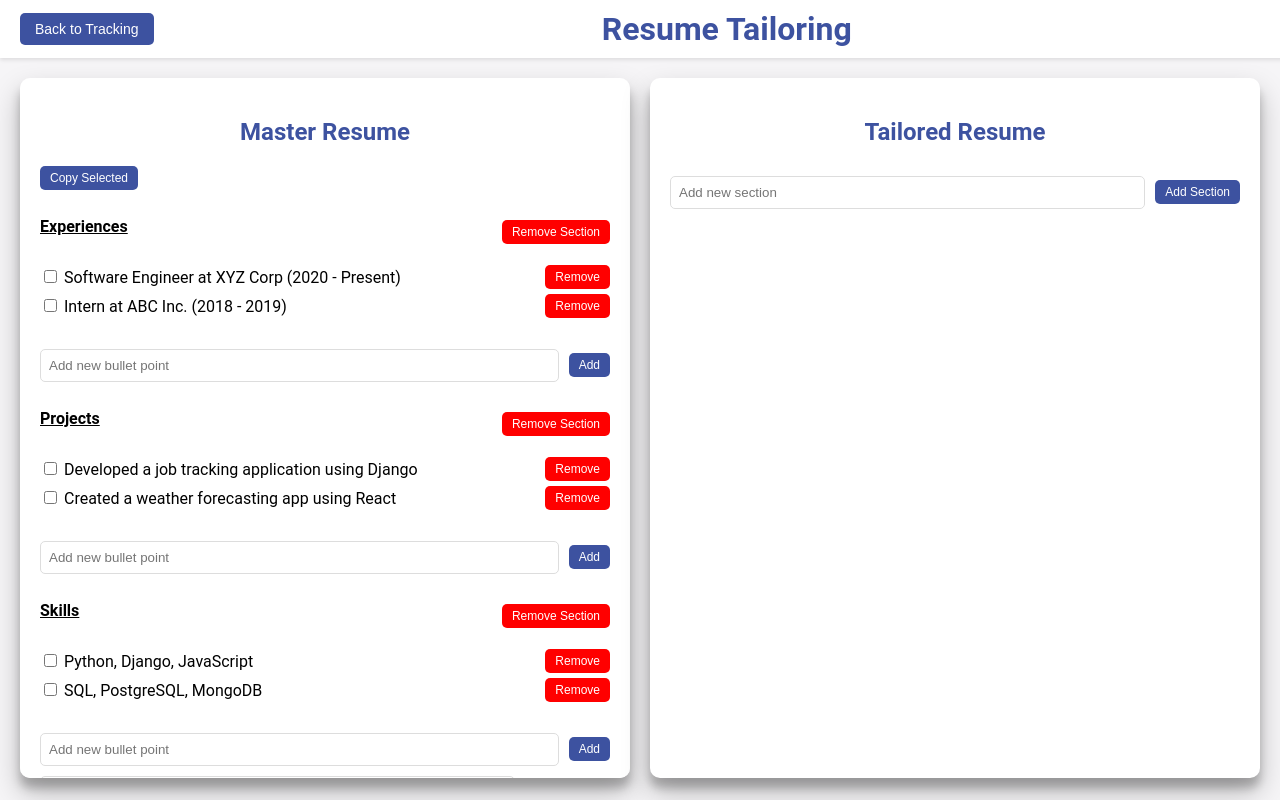
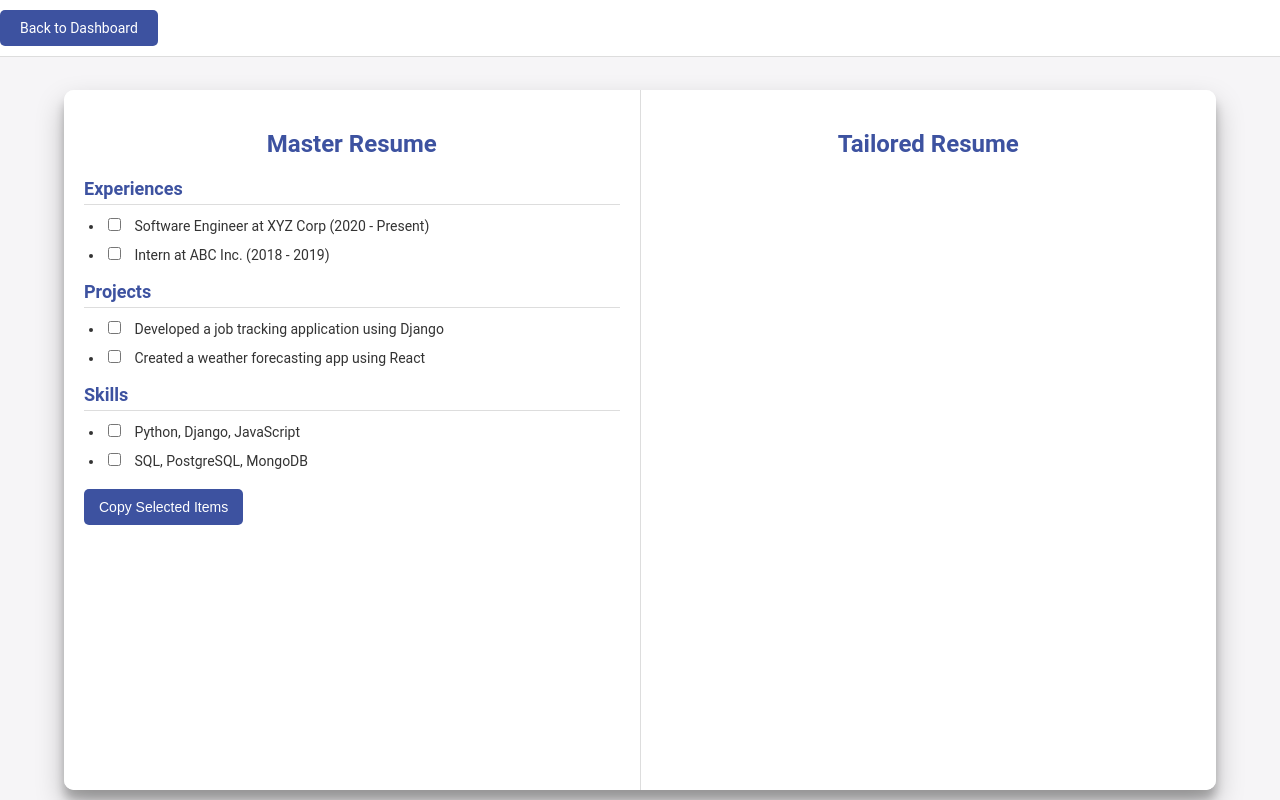
Before and after one commit to CMPUT-401/job-tracker, a Django app: page /resume-tailor/ in a window 1280 px wide. Run offline with Django 5.2, Linux system fonts and the light colour scheme.

Commit message:
Revert "Resume stuff"
This reverts commit 632cc4a54893922f04234682fb490db65b31c6cd.

```diff
--- a/hackathon_group1/settings.py
+++ b/hackathon_group1/settings.py
@@ -80,7 +80,6 @@ DATABASES = {
         'NAME': BASE_DIR / 'db.sqlite3',
     }
 }
-SESSION_ENGINE = 'django.contrib.sessions.backends.db'
 
 
 # Password validation
--- a/myapp/templates/resume_tailor.html
+++ b/myapp/templates/resume_tailor.html
@@ -4,255 +4,180 @@
     <meta charset="UTF-8">
     <meta name="viewport" content="width=device-width, initial-scale=1.0">
     <title>Resume Tailoring</title>
+    {% load static %}
+    <link rel="stylesheet" href="{% static 'styles.css' %}">
     <style>
-        /* General Styles */
         body {
+            margin: 0;
+            padding: 0;
             font-family: 'Roboto', sans-serif;
             background: #f6f5f7;
-            margin: 0;
             display: flex;
             flex-direction: column;
-            height: 100vh;
+            align-items: center;
         }
 
-        header {
+        .header {
             width: 100%;
-            background-color: #ffffff;
-            box-shadow: 0 2px 4px rgba(0, 0, 0, 0.1);
             display: flex;
-            align-items: center;
-            justify-content: space-between;
+            justify-content: flex-start;
             padding: 10px 20px;
-            position: sticky;
+            background: #ffffff;
+            border-bottom: 1px solid #ddd;
+            position: fixed;
             top: 0;
             z-index: 1000;
         }
 
-        header h1 {
-            font-size: 32px;
-            color: #3D52A0;
-            margin: 0 auto;
-            text-align: center;
-        }
-
-        .back-button {
+        .header .back-button {
             background-color: #3D52A0;
             color: white;
             border: none;
             border-radius: 5px;
-            padding: 8px 15px;
+            padding: 10px 20px;
+            font-size: 14px;
+            cursor: pointer;
+            text-decoration: none;
+            transition: background-color 0.3s ease;
+        }
+
+        .header .back-button:hover {
+            background-color: #2E3D76;
+        }
+
+        .container {
+            display: flex;
+            justify-content: space-between;
+            align-items: flex-start;
+            width: 90%;
+            max-width: 1400px;
+            margin-top: 80px; /* Add space for the fixed header */
+            height: calc(100vh - 100px); /* Adjust height minus header space */
+            background: white;
+            border-radius: 10px;
+            box-shadow: 0 14px 28px rgba(0, 0, 0, 0.25), 0 10px 10px rgba(0, 0, 0, 0.22);
+            overflow: hidden;
+        }
+
+        .resume-section {
+            width: 48%;
+            height: 100%;
+            padding: 20px;
+            overflow-y: auto;
+            background: #ffffff;
+            border-right: 1px solid #ddd;
+        }
+
+        .resume-section:last-child {
+            border-right: none;
+        }
+
+        .resume-section h2 {
+            text-align: center;
+            color: #3D52A0;
+            margin-bottom: 20px;
+        }
+
+        .resume-section h3 {
+            color: #3D52A0;
+            margin-bottom: 10px;
+            border-bottom: 1px solid #ddd;
+            padding-bottom: 5px;
+            font-size: 18px;
+        }
+
+        ul {
+            padding-left: 20px;
+            margin: 0;
+            list-style-type: disc;
+        }
+
+        ul li {
+            margin-bottom: 10px;
+            font-size: 14px;
+            color: #333;
+        }
+
+        input[type="checkbox"] {
+            margin-right: 10px;
+        }
+
+        .resume-section form button {
+            margin-top: 10px;
+            background-color: #3D52A0;
+            color: white;
+            border: none;
+            border-radius: 5px;
+            padding: 10px 15px;
             font-size: 14px;
             cursor: pointer;
             transition: background-color 0.3s ease;
         }
 
-        .back-button:hover {
+        .resume-section form button:hover {
             background-color: #2E3D76;
         }
 
-        /* Main Container */
-        .container {
-            display: flex;
-            justify-content: space-between;
-            padding: 20px;
-            gap: 20px;
-            height: calc(100vh - 100px); /* Adjust height to fit page */
+        .resume-section::-webkit-scrollbar {
+            width: 10px;
         }
 
-        .resume-section {
-            flex-grow: 1;
-            width: 45%; /* Set fixed width for each resume */
-            background: #ffffff;
-            border-radius: 10px;
-            box-shadow: 0 14px 28px rgba(0, 0, 0, 0.25), 0 10px 10px rgba(0, 0, 0, 0.22);
-            overflow-y: auto;
-            padding: 20px;
-            display: flex;
-            flex-direction: column;
+        .resume-section::-webkit-scrollbar-thumb {
+            background-color: #3D52A0;
+            border-radius: 5px;
         }
 
-        .resume-section h2 {
-            text-align: center;
-            color: #3D52A0;
-        }
-
-        .section-header {
-            margin-top: 20px;
-            font-weight: bold;
-            text-decoration: underline;
-            display: flex;
-            justify-content: space-between;
-            align-items: center;
-        }
-
-        ul {
-            list-style: disc inside;
-            padding: 0;
-        }
-
-        li {
-            margin: 5px 0;
-        }
-
-        .action-buttons {
-            margin-top: 10px;
-            display: flex;
-            justify-content: flex-end;
-            gap: 5px;
-        }
-
-        button {
-            background-color: #3D52A0;
-            color: white;
-            border: none;
-            border-radius: 5px;
-            padding: 5px 10px;
-            font-size: 12px;
-            cursor: pointer;
-            transition: background-color 0.3s ease;
-        }
-
-        button:hover {
+        .resume-section::-webkit-scrollbar-thumb:hover {
             background-color: #2E3D76;
-        }
-
-        input[type="text"] {
-            border: 1px solid #ddd;
-            border-radius: 5px;
-            padding: 8px;
-            flex-grow: 1;
-            margin-right: 5px;
-        }
-
-        .add-item-form {
-            display: flex;
-            align-items: center;
-            gap: 5px;
-            margin-top: 10px;
-        }
-
-        @media (max-width: 1024px) {
-            .container {
-                flex-direction: column;
-                align-items: center;
-            }
-
-            .resume-section {
-                width: 90%; /* Adapt for smaller screens */
-            }
         }
     </style>
 </head>
 <body>
-    <header>
-        <button class="back-button">Back to Tracking</button>
-        <h1>Resume Tailoring</h1>
+    <!-- Header Section -->
+    <header class="header">
+        <a href="{% url 'dashboard' %}" class="back-button">Back to Dashboard</a>
     </header>
+
+    <!-- Main Content Section -->
     <div class="container">
         <!-- Master Resume Section -->
-        <div class="resume-section" id="master-resume">
+        <div class="resume-section">
             <h2>Master Resume</h2>
-            <!-- Form for copying selected items -->
-            <form method="post" id="copy-selected-form">
+            <form method="post">
                 {% csrf_token %}
-                <input type="hidden" name="action" value="add_to_blank">
-                <button type="submit">Copy Selected</button>
-            </form>
+                <!-- Iterate through sections -->
                 {% for section, items in master_resume.items %}
-                <div class="section-header">
-                    {{ section }}
-                    <div class="action-buttons">
-                        <form method="post" class="inline-form">
-                            {% csrf_token %}
-                            <input type="hidden" name="action" value="remove_section_master">
-                            <input type="hidden" name="section" value="{{ section }}">
-                            <button style="background-color: red;">Remove Section</button>
-                        </form>
-                    </div>
-                </div>
+                    <div>
+                        <h3>{{ section }}</h3>
                         <ul>
                             {% for item in items %}
-                        <li style="display: flex; justify-content: space-between; align-items: center;">
-                            <!-- Checkbox on the left -->
-                            <div style="flex-grow: 1;">
+                                <li>
+                                    <label>
                                         <input type="checkbox" name="selected_items" value="{{ section }}|{{ item }}">
                                         {{ item }}
-                            </div>
-                            <!-- Remove Bullet Point Form on the right -->
-                            <form method="post" style="display:inline;">
-                                {% csrf_token %}
-                                <input type="hidden" name="action" value="remove_from_master">
-                                <input type="hidden" name="section" value="{{ section }}">
-                                <input type="hidden" name="content" value="{{ item }}">
-                                <button style="background-color: red; padding: 5px 10px; font-size: 12px; cursor: pointer;">Remove</button>
-                            </form>
+                                    </label>
                                 </li>
                             {% endfor %}
                         </ul>
-                <!-- Add Bullet Point Form -->
-                <form method="post" class="add-item-form">
-                    {% csrf_token %}
-                    <input type="hidden" name="action" value="add_item_master">
-                    <input type="hidden" name="section" value="{{ section }}">
-                    <input type="text" name="new_item" placeholder="Add new bullet point">
-                    <button>Add</button>
+                    </div>
+                {% endfor %}
+                <button type="submit">Copy Selected Items</button>
             </form>
-            {% endfor %}
-
-            <!-- Add Section Form -->
-            <form method="post" class="add-item-form">
-                {% csrf_token %}
-                <input type="hidden" name="action" value="add_section_master">
-                <input type="text" name="new_section" placeholder="Add new section">
-                <button>Add Section</button>
-            </form>
-
         </div>
 
         <!-- Tailored Resume Section -->
-        <div class="resume-section" id="tailored-resume">
+        <div class="resume-section">
             <h2>Tailored Resume</h2>
             {% for section, items in blank_resume.items %}
-                <div class="section-header">
-                    {{ section }}
-                    <form method="post" class="inline-form">
-                        {% csrf_token %}
-                        <input type="hidden" name="action" value="remove_section_blank">
-                        <input type="hidden" name="section" value="{{ section }}">
-                        <button style="background-color: red;">Remove Section</button>
-                    </form>
-                </div>
+                <div>
+                    <h3>{{ section }}</h3>
                     <ul>
                         {% for item in items %}
-                        <li style="display: flex; justify-content: space-between; align-items: center;">
-                            <div>{{ item }}</div>
-                            <!-- Remove Bullet Point Form -->
-                            <form method="post" style="display:inline;">
-                                {% csrf_token %}
-                                <input type="hidden" name="action" value="remove_from_blank">
-                                <input type="hidden" name="section" value="{{ section }}">
-                                <input type="hidden" name="content" value="{{ item }}">
-                                <button style="background-color: red; padding: 5px 10px; font-size: 12px; cursor: pointer;">Remove</button>
-                            </form>
-                        </li>
+                            <li>{{ item }}</li>
                         {% endfor %}
                     </ul>
-                <!-- Add Bullet Point Form -->
-                <form method="post" class="add-item-form">
-                    {% csrf_token %}
-                    <input type="hidden" name="action" value="add_item_blank">
-                    <input type="hidden" name="section" value="{{ section }}">
-                    <input type="text" name="new_item" placeholder="Add new bullet point">
-                    <button>Add</button>
-                </form>
+                </div>
             {% endfor %}
-            <!-- Add Section Form -->
-            <form method="post" class="add-item-form">
-                {% csrf_token %}
-                <input type="hidden" name="action" value="add_section_blank">
-                <input type="text" name="new_section" placeholder="Add new section">
-                <button>Add Section</button>
-            </form>
         </div>
     </div>
 </body>
--- a/myapp/views.py
+++ b/myapp/views.py
@@ -114,109 +114,44 @@ def logout_user(request):
     return redirect('login')
 
 def resume_tailor(request):
-    if 'master_resume' not in request.session:
-        request.session['master_resume'] = {
-            "Experiences": [
-                "Software Engineer at XYZ Corp (2020 - Present)",
-                "Intern at ABC Inc. (2018 - 2019)"
-            ],
-            "Projects": [
-                "Developed a job tracking application using Django",
-                "Created a weather forecasting app using React"
-            ],
-            "Skills": [
-                "Python, Django, JavaScript",
-                "SQL, PostgreSQL, MongoDB"
-            ]
-        }
-    if 'blank_resume' not in request.session:
-        request.session['blank_resume'] = {}
+    # Example data for Master Resume
+    master_resume = {
+        "Experiences": [
+            "Software Engineer at XYZ Corp (2020 - Present)",
+            "Intern at ABC Inc. (2018 - 2019)"
+        ],
+        "Projects": [
+            "Developed a job tracking application using Django",
+            "Created a weather forecasting app using React"
+        ],
+        "Skills": [
+            "Python, Django, JavaScript",
+            "SQL, PostgreSQL, MongoDB"
+        ]
+    }
 
-    master_resume = request.session['master_resume']
-    blank_resume = request.session['blank_resume']
+    # Initialize or retrieve blank_resume from session
+    if request.method == "POST":
+        selected_items = request.POST.getlist('selected_items')
+        # Retrieve blank_resume as a dictionary or initialize a new one
+        blank_resume = request.session.get('blank_resume', {})
+        if not isinstance(blank_resume, dict):
+            blank_resume = {}  # Ensure blank_resume is a dictionary
 
-    if request.method == "POST":
-        action = request.POST.get('action')
-        print(f"Action: {action}")  # Debugging to see what action was triggered
+        for item in selected_items:
+            section, content = item.split('|', 1)  # Split section and content
+            if section not in blank_resume:
+                blank_resume[section] = []  # Initialize section if it doesn't exist
+            if content not in blank_resume[section]:
+                blank_resume[section].append(content)  # Append content to the section
 
-        if action == "add_to_blank":
-            selected_items = request.POST.getlist('selected_items')
-            print(f"Selected Items: {selected_items}")
-            for item in selected_items:
-                section, content = item.split('|', 1)
-                if section not in blank_resume:
-                    blank_resume[section] = []
-                if content not in blank_resume[section]:
-                    blank_resume[section].append(content)
-
-        elif action.startswith("copy_section"):
-            section = action.split('|')[1]
-            if section in master_resume and section not in blank_resume:
-                blank_resume[section] = master_resume[section][:]
-
-        elif action == "remove_from_blank":
-            section = request.POST.get('section')
-            content = request.POST.get('content')
-            if section in blank_resume and content in blank_resume[section]:
-                blank_resume[section].remove(content)
-                if not blank_resume[section]:
-                    del blank_resume[section]
-
-        elif action == "add_section_master":
-            new_section = request.POST.get('new_section')
-            if new_section:
-                new_section = new_section.strip()
-                if new_section and new_section not in master_resume:
-                    master_resume[new_section] = []  # Initialize the new section with an empty list of items
-                    request.session['master_resume'] = master_resume
-
-        elif action == "remove_section_blank":
-            section = request.POST.get('section')
-            if section in blank_resume:
-                del blank_resume[section]
-                request.session['blank_resume'] = blank_resume
-
-        elif action == "remove_section_master":
-            section = request.POST.get('section')
-            if section in master_resume:
-                del master_resume[section]
-                request.session['master_resume'] = master_resume
-
-        elif action == "add_section_blank":
-            new_section = request.POST.get('new_section').strip()
-            if new_section and new_section not in blank_resume:
-                blank_resume[new_section] = []
-
-        elif action == "add_item_master":
-            section = request.POST.get('section')
-            new_item = request.POST.get('new_item').strip()
-            if section in master_resume and new_item:
-                master_resume[section].append(new_item)
-
-        elif action == "add_item_blank":
-            section = request.POST.get('section')
-            new_item = request.POST.get('new_item')
-            if section and new_item:
-                section = section.strip()
-                new_item = new_item.strip()
-                if section not in blank_resume:
-                    blank_resume[section] = []  # Create section in blank resume if it doesn't exist
-                blank_resume[section].append(new_item)
-
-        elif action == "remove_from_master":
-            section = request.POST.get('section')
-            content = request.POST.get('content')
-            if section in master_resume and content in master_resume[section]:
-                master_resume[section].remove(content)
-                if not master_resume[section]:
-                    del master_resume[section]
-                request.session['master_resume'] = master_resume
-
-        request.session['master_resume'] = master_resume
+        # Save the updated blank_resume back to the session
         request.session['blank_resume'] = blank_resume
-
-        print(f"Blank Resume After Update: {request.session['blank_resume']}")
-
+    else:
+        # Retrieve blank_resume from the session for GET requests
+        blank_resume = request.session.get('blank_resume', {})
+        if not isinstance(blank_resume, dict):
+            blank_resume = {}
 
     return render(request, 'resume_tailor.html', {
         'master_resume': master_resume,
```
Also changed, not shown: 2 other files. Lines whose indentation alone changed are shown as unchanged.
